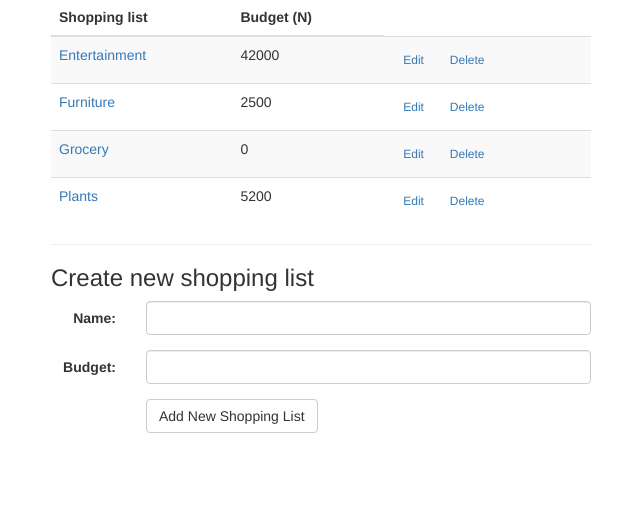
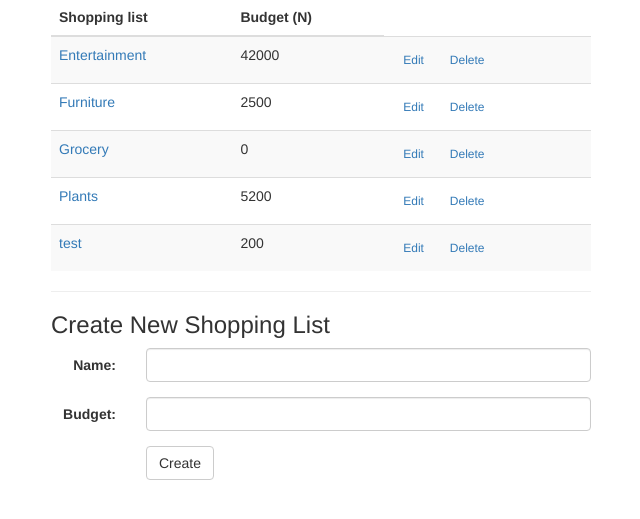
Before and after one commit to andela-cdike/shopping_list_app, a Django app: page / in a window 1280 px wide. Shown: the part 129-648 px from the top of the page, without its empty margins (319-959 px from the left). Run offline with Django 3.2, Linux system fonts and the light colour scheme; a user stored in the database is signed in; data comes from the database, SQL or seed files in the repository; both versions use the stored data as it was after the commit; some libraries are stand-ins or nearby versions.

Commit message:
[Feature] User can mark an item as bought. Refactored views to use generic views

```diff
--- a/shopping_list_app/app/forms.py
+++ b/shopping_list_app/app/forms.py
@@ -14,4 +14,4 @@
     '''Form for the shopping list model'''
     class Meta:
         model = ShoppingListItem
-        fields = ['name', 'price']
+        fields = ['name', 'price', 'bought']
--- a/shopping_list_app/app/models.py
+++ b/shopping_list_app/app/models.py
@@ -28,6 +28,7 @@
         'ShoppingList', related_name='items', on_delete=models.CASCADE
     )
     price = models.IntegerField()
+    bought = models.BooleanField(default=False)
 
     class Meta:
         ordering = ['name']
--- /dev/null
+++ b/shopping_list_app/app/templates/app/create-item-snippet.html
@@ -0,0 +1,27 @@
+{% load widget_tweaks %}
+
+
+{% csrf_token %}
+{% for field in form %}
+    {% if field.errors %}
+        <div class="alert alert-danger">
+            <a href="#" class="close" data-dismiss="alert" aria-label="close">&times;</a>
+            {{ field.errors }}
+        </div>
+    {% endif %}
+    <div class="form-group {% if field.errors %}has-error{% endif %}">
+        <label for="{{ field.id_for_label }}" class="control-label col-sm-2">
+            {{ field.label_tag }}
+        </label>
+        <div class="col-sm-10">
+            {% render_field field class+="form-control" %}
+        </div>
+    </div>
+{% endfor %}
+<div class="form-group">
+    <div class="col-sm-offset-2 col-sm-10">
+        <button type="submit" class="btn btn-default text-capitalize">
+            Create
+        </button>
+    </div>
+</div>
--- a/shopping_list_app/app/templates/app/edit-item.html
+++ b/shopping_list_app/app/templates/app/edit-item.html
@@ -10,7 +10,7 @@
             <div class="panel panel-default">
                 <div class="panel-heading">Edit Item</div>
                 <div class="panel-body">
-                    <form action="{% url url_name id=id %}" method="post" class="form-horizontal">
+                    <form action="{% url url_name id=item.id %}" method="post" class="form-horizontal">
                         {% csrf_token %}
                         {% for field in form %}
                             <div class="form-group">
--- a/shopping_list_app/app/templates/app/index.html
+++ b/shopping_list_app/app/templates/app/index.html
@@ -1,6 +1,5 @@
 {% extends "base.html" %}
 {% load static %}
-{% load widget_tweaks %}
 
 {% block navbar %}
     {% include "app/nav-snippet.html" with class='active' %}
@@ -21,7 +20,7 @@
                 {% for shopping_list in shopping_lists %}
                     <tr>
                         <td>
-                            <a href="{% url 'items' shopping_list_id=shopping_list.id %}">
+                            <a href="{% url 'list-items' shopping_list_id=shopping_list.id %}">
                                 {{ shopping_list.name }}
                             </a>
                         </td>
@@ -42,26 +41,9 @@
         </section>
         <hr />
         <section>
-            <h3>Create new shopping list</h3>
-            <form action="{% url 'index' %}" method="post" class="form-horizontal">
-                {% csrf_token %}
-                {% for field in form %}
-                    <div class="form-group">
-                        <label for="{{ field.id_for_label }}" class="control-label col-sm-2">
-                            {{ field.label_tag }}
-                        </label>
-                        <div class="col-sm-10">
-                            {% render_field field class+="form-control" %}
-                        </div>
-                    </div>
-                {% endfor %}
-                <div class="form-group">
-                    <div class="col-sm-offset-2 col-sm-10">
-                        <button type="submit" class="btn btn-default">
-                            Add New Shopping List
-                        </button>
-                    </div>
-                </div>
+            <h3 class="text-capitalize">create new shopping list</h3>
+            <form action="{% url 'create-shopping-list' %}" method="post" class="form-horizontal">
+                {% include "app/create-item-snippet.html" %}
             </form>
         </section>
     </main>
--- a/shopping_list_app/app/templates/app/nav-snippet.html
+++ b/shopping_list_app/app/templates/app/nav-snippet.html
@@ -1,7 +1,7 @@
 <nav class="navbar navbar-default">
     <div class="container-fluid">
         <div class="navbar-header">
-        <a class="navbar-brand" href="#">SHOPPING LIST APP</a>
+        <a class="navbar-brand" href="{% url 'index' %}">SHOPPING LIST APP</a>
     </div>
     <ul class="nav navbar-nav">
         <li class="{{ class }}">
--- a/shopping_list_app/app/urls.py
+++ b/shopping_list_app/app/urls.py
@@ -5,14 +5,18 @@
 
 urlpatterns = [
     url(r'^$', views.IndexView.as_view(), name='index'),
+    url(r'^shopping-list/create$',
+        views.ShoppingListCreateView.as_view(), name='create-shopping-list'),
     url(r'^shopping-list/edit/(?P<id>[0-9]+)$',
         views.ShoppingListEditView.as_view(), name='edit-shopping-list'),
     url(r'^shopping-list/delete/(?P<id>[0-9]+)$',
         views.ShoppingListDeleteView.as_view(), name='delete-shopping-list'),
     url(r'^(?P<shopping_list_id>[0-9]+)/items/$',
-        views.ListItemsView.as_view(), name='items'),
+        views.ListItemsView.as_view(), name='list-items'),
+    url(r'^item/create/(?P<shopping_list_id>[0-9]+)$',
+        views.ShoppingListItemCreateView.as_view(), name='create-item'),
     url(r'^item/edit/(?P<id>[0-9]+)$',
-        views.ItemEditView.as_view(), name='edit-item'),
+        views.ShoppingListItemEditView.as_view(), name='edit-item'),
     url(r'^item/delete/(?P<id>[0-9]+)$',
-        views.ItemDeleteView.as_view(), name='delete-item')
+        views.ShoppingListItemDeleteView.as_view(), name='delete-item')
 ]
--- a/shopping_list_app/app/views.py
+++ b/shopping_list_app/app/views.py
@@ -3,147 +3,64 @@
 from django.shortcuts import HttpResponseRedirect, render
 from django.template.context_processors import csrf
 from django.urls import reverse, reverse_lazy
-from django.views.generic import View
-from django.views.generic.edit import DeleteView
+from django.views.generic import ListView, View
+from django.views.generic.edit import CreateView, DeleteView, UpdateView
 
 
 from app.forms import ShoppingListForm, ShoppingListItemForm
 from app.models import ShoppingList, ShoppingListItem
 
 
-class IndexView(LoginRequiredMixin, View):
-    '''View for listing and creating a new shopping list'''
-    def get(self, request):
-        form = ShoppingListForm()
-        shopping_lists = ShoppingList.objects.filter(owner=request.user)
-        context = {}
-        context.update(csrf(request))
-        context.update({'shopping_lists': shopping_lists, 'form': form})
-        return render(request, 'app/index.html', context)
+class IndexView(LoginRequiredMixin, ListView):
+    model = ShoppingList
+    template_name = 'app/index.html'
+    context_object_name = 'shopping_lists'
 
-    def post(self, request):
-        form = ShoppingListForm(data=request.POST)
-
-        if form.is_valid():
-            new_list = form.save(commit=False)
-            new_list.owner = request.user
-            new_list.save()
-            return HttpResponseRedirect(reverse('index'))
-
-        else:
-            for key in form.errors:
-                for error in form.errors[key]:
-                    messages.add_message(request, messages.INFO, error)
-
-            shopping_lists = ShoppingList.objects.filter(owner=request.user)
-            context = {}
-            context.update(csrf(request))
-            context.update({'shopping_lists': shopping_lists, 'form': form})
-            return render(request, 'app/index.html', context)
+    def get_context_data(self, **kwargs):
+        context = super(
+            IndexView, self).get_context_data(**kwargs)
+        context['form'] = ShoppingListForm()
+        return context
 
 
-class ListItemsView(LoginRequiredMixin, View):
-    '''View for listing and creating new items in a shopping list'''
-    def get(self, request, *args, **kwargs):
-        '''Handles get requests to view
+class ShoppingListCreateView(LoginRequiredMixin, CreateView):
+    model = ShoppingList
+    template_name = 'app/index.html'
+    success_url = reverse_lazy('index')
+    form_class = ShoppingListForm
 
-        Args:
-            shopping_list_id -- id of the parent shopping list
-        '''
-        shopping_list_id = kwargs.get('shopping_list_id')
-        shopping_list = ShoppingList.objects.get(pk=shopping_list_id)
-        items = ShoppingListItem.objects.filter(shopping_list=shopping_list)
+    def form_valid(self, form):
+        '''if valid, make the current user the owner of this shopping list'''
+        self.object = form.save(commit=False)
+        self.object.owner = self.request.user
+        return super(ShoppingListCreateView, self).form_valid(form)
 
-        form = ShoppingListItemForm()
-        context = {}
-        context.update(csrf(request))
-        context.update({
-            'shopping_list': shopping_list,
-            'items': items,
-            'form': form
-        })
-        return render(request, 'app/items.html', context)
-
-    def post(self, request, *args, **kwargs):
-        '''Handles post requests to view
-
-        Args:
-            shopping_list_id -- id of the parent shopping list
-        '''
-        form = ShoppingListItemForm(data=request.POST)
-        shopping_list_id = kwargs.get('shopping_list_id')
-        shopping_list = ShoppingList.objects.get(pk=shopping_list_id)
-
-        if form.is_valid():
-            new_item = form.save(commit=False)
-            new_item.shopping_list = shopping_list
-            new_item.save()
-            return HttpResponseRedirect(
-                reverse('items',
-                        kwargs={'shopping_list_id': shopping_list_id})
-            )
-
-        else:
-            for key in form.errors:
-                for error in form.errors[key]:
-                    messages.add_message(request, messages.INFO, error)
-
-            items = ShoppingListItem.objects.filter(
-                shopping_list=shopping_list)
-            context = {}
-            context.update(csrf(request))
-            context.update({
-                'shopping_list': shopping_list,
-                'items': items,
-                'form': form
-            })
-            return render(request, 'app/items.html', context)
+    def get_context_data(self, **kwargs):
+        context = super(
+            ShoppingListCreateView, self).get_context_data(**kwargs)
+        context['shopping_lists'] = ShoppingList.objects.filter(
+            owner=self.request.user)
+        return context
 
 
-class ShoppingListEditView(View):
+class ShoppingListEditView(LoginRequiredMixin, UpdateView):
     '''View for editing a shopping list'''
+    context_object_name = 'item'
+    model = ShoppingList
+    success_url = reverse_lazy('index')
+    pk_url_kwarg = 'id'
+    template_name = 'app/edit-item.html'
+    form_class = ShoppingListForm
 
-    def get(self, request, *args, **kwargs):
-        '''Returns a form to the user where shopping list can be edited'''
-        id = kwargs.get('id')
-        shopping_list = ShoppingList.objects.get(pk=id)
-        form = ShoppingListForm(instance=shopping_list)
-        context = {}
-        context.update(csrf(request))
-        context.update({
-            'form': form, 'id': id, 'url_name': 'edit-shopping-list'
-        })
-        return render(request, 'app/edit-item.html', context)
-
-    def post(self, request, *args, **kwargs):
-        '''Handles post requests to view
-
-        Args:
-            id -- shopping list id
-        '''
-        id = kwargs.get('id')
-        shopping_list = ShoppingList.objects.get(pk=id)
-        form = ShoppingListForm(data=request.POST, instance=shopping_list)
-        if form.is_valid():
-            shopping_list.save()
-            return HttpResponseRedirect(reverse('index'))
-
-        else:
-            for key in form.errors:
-                for error in form.errors[key]:
-                    messages.add_message(request, messages.INFO, error)
-
-            context = {}
-            context.update(csrf(request))
-            context.update({
-                'form': form, 'id': id,
-                'url_name': 'edit-shopping-list'
-            })
-        return render(request, 'app/edit-item.html', context)
+    def get_context_data(self, **kwargs):
+        context = super(
+            ShoppingListEditView, self).get_context_data(**kwargs)
+        context['url_name'] = 'edit-shopping-list'
+        return context
 
 
 class ShoppingListDeleteView(DeleteView):
-    '''View for renaming a shopping list item'''
+    '''View for renaming a shopping list'''
     model = ShoppingList
     success_url = reverse_lazy('index')
     pk_url_kwarg = 'id'
@@ -157,73 +74,97 @@
         return context
 
 
-class ItemEditView(View):
-    '''View for editing a shopping list item'''
+class ListItemsView(LoginRequiredMixin, ListView):
+    model = ShoppingListItem
+    template_name = 'app/items.html'
+    context_object_name = 'items'
 
-    def get(self, request, *args, **kwargs):
-        '''Returns a form to the user where item can be edited'''
-        id = kwargs.get('id')
-        item = ShoppingListItem.objects.get(pk=id)
-        form = ShoppingListItemForm(instance=item)
-        context = {}
-        context.update(csrf(request))
-        context.update({
-            'form': form, 'id': id,
-            'url_name': 'edit-shopping-list'
-        })
-        return render(request, 'app/edit-item.html', context)
+    def get_queryset(self):
+        '''Return items in the shopping list calling this view'''
+        queryset = super(
+            ListItemsView, self).get_queryset()
+        shopping_list_id = self.kwargs['shopping_list_id']
+        queryset = queryset.filter(shopping_list=shopping_list_id)
+        return queryset
 
-    def post(self, request, *args, **kwargs):
-        '''Handles post requests to view
-
-        Args:
-            id -- item id
-        '''
-        id = kwargs.get('id')
-        item = ShoppingListItem.objects.get(pk=id)
-        form = ShoppingListItemForm(data=request.POST, instance=item)
-        if form.is_valid():
-            item.save()
-            return HttpResponseRedirect(
-                reverse('items',
-                        kwargs={'shopping_list_id': item.shopping_list.id})
-            )
-
-        else:
-            for key in form.errors:
-                for error in form.errors[key]:
-                    messages.add_message(request, messages.INFO, error)
-
-            context = {}
-            context.update(csrf(request))
-            context.update({
-                'form': form, 'id': id,
-                'url_name': 'edit-shopping-list'
-            })
-        return render(request, 'app/edit-item.html', context)
+    def get_context_data(self, **kwargs):
+        context = super(
+            ListItemsView, self).get_context_data(**kwargs)
+        shopping_list_id = self.kwargs['shopping_list_id']
+        context['form'] = ShoppingListItemForm()
+        context['shopping_list'] = ShoppingList.objects.get(
+            pk=shopping_list_id)
+        return context
 
 
-class ItemDeleteView(View):
+class ShoppingListItemCreateView(LoginRequiredMixin, CreateView):
+    model = ShoppingListItem
+    template_name = 'app/items.html'
+    form_class = ShoppingListItemForm
+
+    def get_success_url(self):
+        return reverse(
+            'list-items',
+            kwargs={'shopping_list_id': self.kwargs['shopping_list_id']}
+        )
+
+    def form_valid(self, form):
+        '''if valid, make the current user the owner of this shopping list'''
+        self.object = form.save(commit=False)
+        shopping_list_id = self.kwargs['shopping_list_id']
+        shopping_list = ShoppingList.objects.get(pk=shopping_list_id)
+        self.object.shopping_list = shopping_list
+        return super(ShoppingListItemCreateView, self).form_valid(form)
+
+    def get_context_data(self, **kwargs):
+        '''Add parent shopping list to context'''
+        context = super(
+            ShoppingListItemCreateView, self).get_context_data(**kwargs)
+        shopping_list_id = self.kwargs['shopping_list_id']
+        context['items'] = ShoppingListItem.objects.filter(
+            shopping_list=shopping_list_id)
+        context['shopping_list'] = ShoppingList.objects.get(
+            pk=shopping_list_id)
+        return context
+
+class ShoppingListItemEditView(LoginRequiredMixin, UpdateView):
+    '''View for editing a shopping list item'''
+    context_object_name = 'item'
+    model = ShoppingListItem
+    pk_url_kwarg = 'id'
+    template_name = 'app/edit-item.html'
+    form_class = ShoppingListItemForm
+
+    def get_success_url(self):
+        item = ShoppingListItem.objects.get(pk=self.kwargs['id'])
+        return reverse(
+            'list-items',
+            kwargs={'shopping_list_id': item.shopping_list.id}
+        )
+
+    def get_context_data(self, **kwargs):
+        context = super(
+            ShoppingListItemEditView, self).get_context_data(**kwargs)
+        context['url_name'] = 'edit-item'
+        return context
+
+
+class ShoppingListItemDeleteView(LoginRequiredMixin, DeleteView):
     '''View for renaming a shopping list item'''
-    def get(self, request, *args, **kwargs):
-        '''Returns a form to user to confirm delete'''
-        id = kwargs.get('id')
-        item = ShoppingListItem.objects.get(pk=id)
-        context = {}
-        context.update(csrf(request))
-        context.update({'item': item, 'url_name': 'delete-item'})
-        return render(request, 'app/delete-item.html', context)
+    context_object_name = 'item'
+    model = ShoppingListItem
+    pk_url_kwarg = 'id'
+    template_name = 'app/delete-item.html'
 
-    def post(self, request, *args, **kwargs):
-        '''Handles post requests to view
+    def get_success_url(self):
+        item = ShoppingListItem.objects.get(pk=self.kwargs['id'])
+        return reverse(
+            'list-items',
+            kwargs={'shopping_list_id': item.shopping_list.id}
+        )
 
-        Args:
-            id -- item id
-        '''
-        id = kwargs.get('id')
-        item = ShoppingListItem.objects.get(pk=id)
-        item.delete()
-        return HttpResponseRedirect(
-            reverse('items',
-                    kwargs={'shopping_list_id': item.shopping_list.id})
-        )
+    def get_context_data(self, **kwargs):
+        context = super(
+            ShoppingListItemDeleteView, self).get_context_data(**kwargs)
+        context['url_name'] = 'delete-item'
+        return context
```
Also changed, not shown: shopping_list_app/app/templates/app/items.html (+16 -20 lines), shopping_list_app/app/tests/test_models.py (+1 -1 lines), shopping_list_app/app/tests/test_views.py (+4 -3 lines), shopping_list_app/app/migrations/0005_shoppinglistitem_bought.py (added), shopping_list_app/db.sqlite3.
